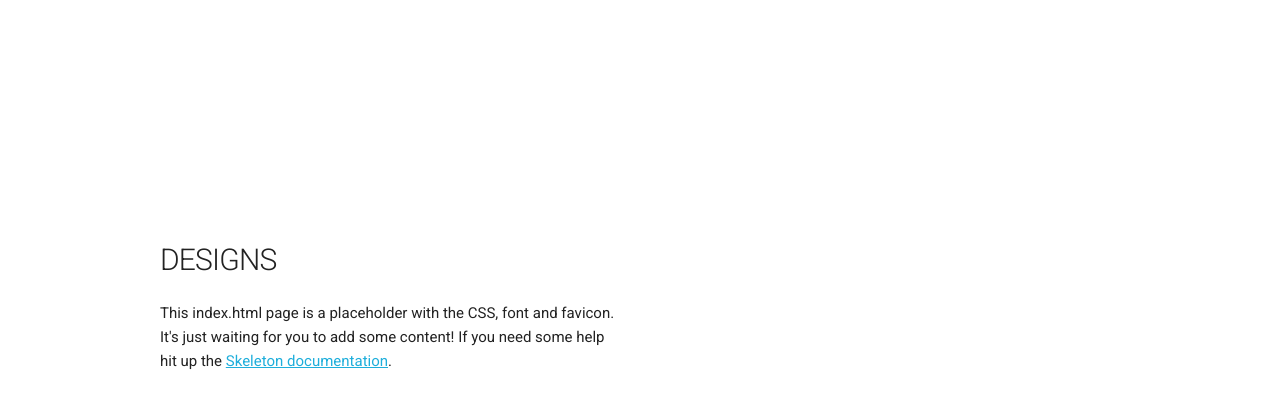
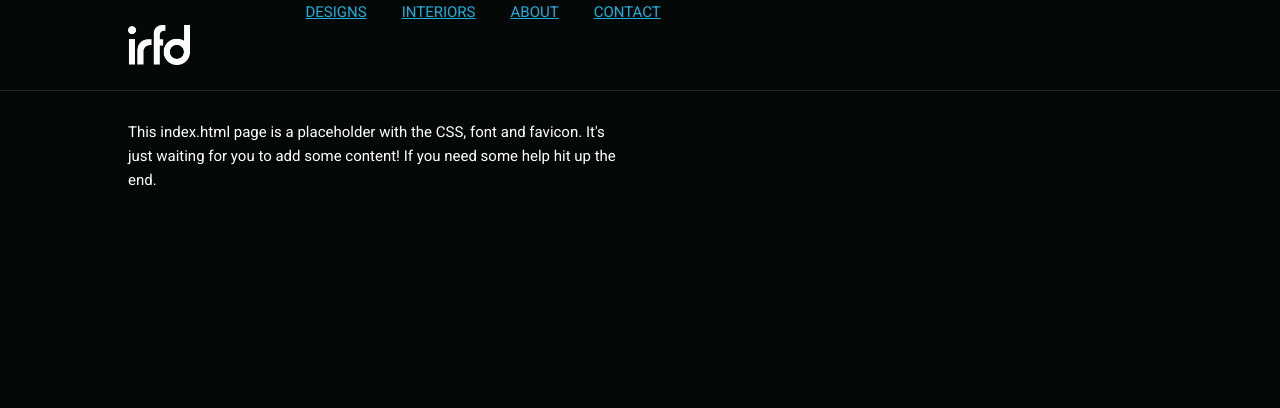
Before and after one commit to tommadecodes/irfd, a plain HTML site: page index.html in a window 1280 px wide. Drawn offline with Linux system fonts and the light colour scheme.

Commit message:
Added Header
First header and nav version.

```diff
--- a/css/skeleton.css
+++ b/css/skeleton.css
@@ -10,6 +10,7 @@
 
 /* Table of contents
 ––––––––––––––––––––––––––––––––––––––––––––––––––
+- Header
 - Grid
 - Base Styles
 - Typography
@@ -26,12 +27,61 @@
 */
 
 
+/* Header
+–––––––––––––––––––––––––––––––––––––––––––––––––– */
+
+header {
+    display: block;
+    position: fixed;
+    top: 0;
+    left: 0;
+    width: 100%;
+    height: 90px;
+    border-bottom: 1px solid rgba(255,255,255,0.1);
+    background-color: #040908;
+    z-index: 100;
+}
+
+#logo-wrapper {
+    height: 90px;
+}
+
+#logo {
+    height: 40px;
+    padding-top: 25px;
+    padding-bottom: 25px;
+    opacity: 0.99;
+}
+
+/* Navbar
+–––––––––––––––––––––––––––––––––––––––––––––––––– */
+
+.navbar-list {
+    list-style: none;
+    height: 90px;
+    margin-bottom: 0;
+}
+
+.navbar-item {
+    height: 90px;
+    float: left;
+}
+
+.navbar-link {
+    text-transform: uppercase;
+    margin-right: 35px;
+}
+
+.navbar-link.active {
+    color: #33C3F0;
+}
+
 /* Grid
 –––––––––––––––––––––––––––––––––––––––––––––––––– */
 .container {
   position: relative;
   width: 100%;
-  max-width: 960px;
+  max-width: 1130px;
   margin: 0 auto;
   padding: 0 20px;
   box-sizing: border-box; }
@@ -127,12 +177,14 @@ body {
   line-height: 1.6;
   font-weight: 400;
   font-family: 'Roboto', "HelveticaNeue", "Helvetica Neue", Helvetica, Arial, sans-serif;
-  color: #222; }
+  color: #ffffff;
+  background-color: #040908; }
 
 
 /* Typography
 –––––––––––––––––––––––––––––––––––––––––––––––––– */
 h1, h2, h3, h4, h5, h6 {
+  opacity: 0.99;
   margin-top: 0;
   margin-bottom: 2rem;
   font-weight: 300; }
--- a/index.html
+++ b/index.html
@@ -5,7 +5,7 @@
   <!-- Basic Page Needs
   –––––––––––––––––––––––––––––––––––––––––––––––––– -->
   <meta charset="utf-8">
-  <title>irfd</title>
+  <title>irfd – Ian Rouse Furniture Design</title>
   <meta name="description" content="">
   <meta name="author" content="">
 
@@ -15,6 +15,7 @@
 
   <!-- FONT
   –––––––––––––––––––––––––––––––––––––––––––––––––– -->
+  <link href='https://fonts.googleapis.com/css?family=Raleway:400,100,200,300,500,600,700,800,900' rel='stylesheet' type='text/css'>
   <link href='https://fonts.googleapis.com/css?family=Roboto:400,100,100italic,300,300italic,400italic,500,500italic,700,700italic,900,900italic' rel='stylesheet' type='text/css'>
 
   <!-- CSS
@@ -28,14 +29,30 @@
 
 </head>
 <body>
+    <header>
+        <div class="container">
+            <div class="row">
+                <div class="two columns" id="logo-wrapper"><a id="logo-botton" href="/"><img id="logo" src="images/irfd%20logo.png"></a></div>
+                <div class="eight columns">
+                    <nav class="navbar">
+                        <ul class="navbar-list">
+                            <li class="navbar-item"><a class="navbar-link" href="#intro">Designs</a></li>
+                            <li class="navbar-item"><a class="navbar-link" href="#intro">Interiors</a></li>
+                            <li class="navbar-item"><a class="navbar-link" href="#intro">About</a></li>
+                            <li class="navbar-item"><a class="navbar-link" href="#intro">Contact</a></li>
+                        </ul>
+                    </nav>
+                </div>
+            </div>
+        </div>
+    </header>
 
   <!-- Primary Page Layout
   –––––––––––––––––––––––––––––––––––––––––––––––––– -->
   <div class="container">
     <div class="row">
-      <div class="one-half column" style="margin-top: 25%">
-        <h4>DESIGNS</h4>
-        <p>This index.html page is a placeholder with the CSS, font and favicon. It's just waiting for you to add some content! If you need some help hit up the <a href="http://www.getskeleton.com">Skeleton documentation</a>.</p>
+      <div class="one-half column" style="margin-top: 120px">
+        <p>This index.html page is a placeholder with the CSS, font and favicon. It's just waiting for you to add some content! If you need some help hit up the end.</p>
       </div>
     </div>
   </div>
```
Also changed, not shown: images/irfd logo.png (added).
